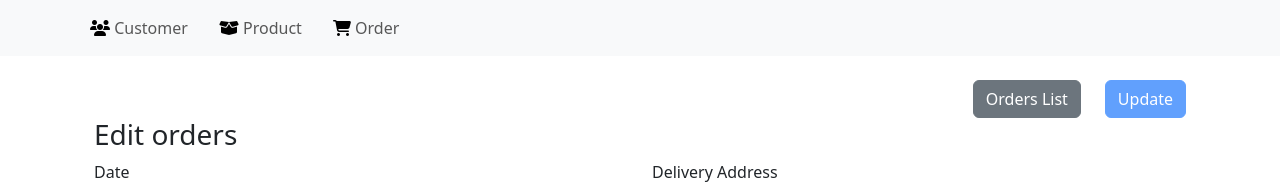
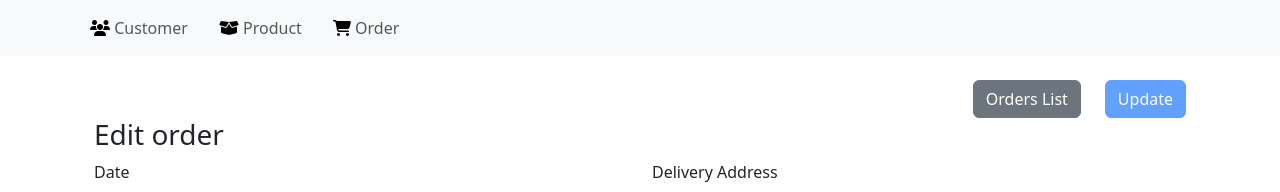
Before and after one commit to Ehya-Ag/gestion-commandes-frontend, a Vue app: page /order/edit-order/1 in a window 1280 px wide. Shown: the top 192 px of the page. Built offline with nearby package versions, Linux system fonts and the light colour scheme.

Commit message:
corrections de titres des pages

```diff
--- a/src/components/purchaseOrder/AddOrder.vue
+++ b/src/components/purchaseOrder/AddOrder.vue
@@ -4,7 +4,7 @@
       <button @click="goToOrderList" class="btn btn-secondary me-4">Orders List</button>
       <button @click="submitOrder" class="btn btn-primary" :disabled="order.details.length === 0">Submit</button>
     </div>
-    <h3>Add orders</h3>
+    <h3>Add order</h3>
     <form @submit.prevent="submitOrder">
       <div class="row">
         <div class="col-md-6 mb-3">
--- a/src/components/purchaseOrder/EditOrder.vue
+++ b/src/components/purchaseOrder/EditOrder.vue
@@ -4,7 +4,7 @@
       <button @click="goToOrderList" class="btn btn-secondary me-4">Orders List</button>
       <button @click="submitOrder" class="btn btn-primary" :disabled="order.details.length === 0">Update</button>
     </div>
-    <h3>Edit orders</h3>
+    <h3>Edit order</h3>
     <form @submit.prevent="submitOrder">
       <div class="row">
         <div class="col-md-6 mb-3">
```
